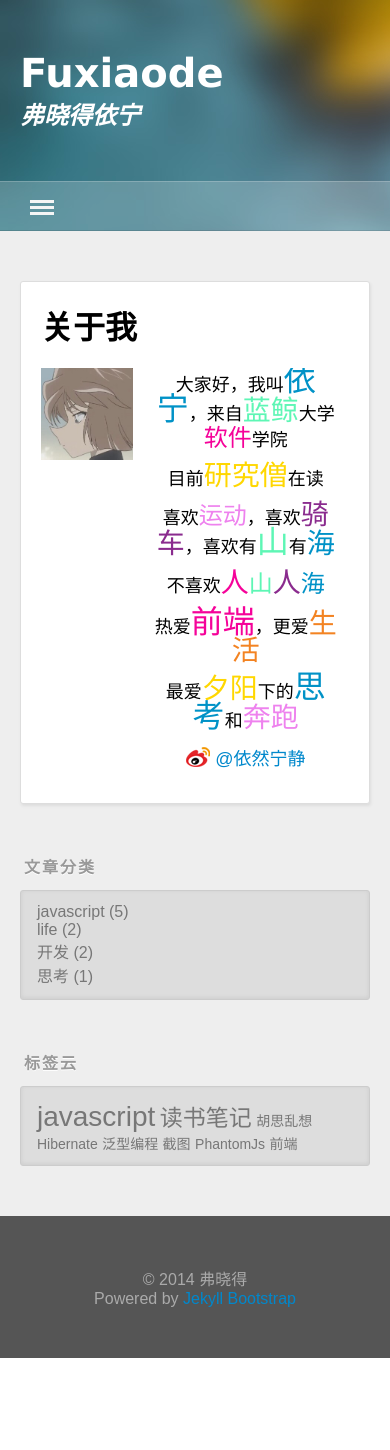
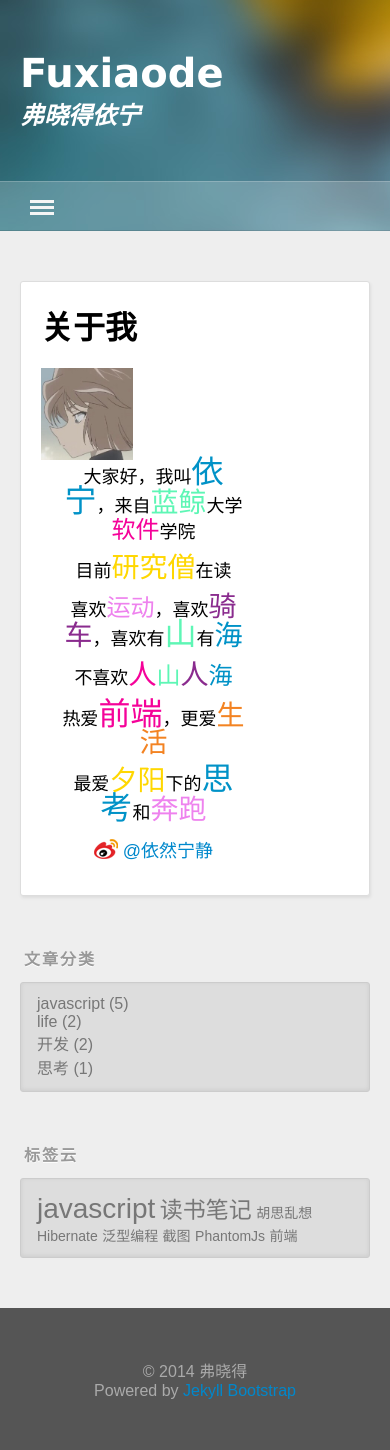
Before and after one commit to danislyn/danislyn.github.com, a Jekyll site: the page built from about.html, in a window 390 px wide. Built offline with Jekyll 4.4.1, drawn with Linux system fonts in a browser that asks for light colours; nearby versions of some CDN libraries; before the commit the page ends 1358 px from its top, so only the background shows below that.

Commit message:
update css

```diff
--- a/assets/custom/css/style.css
+++ b/assets/custom/css/style.css
@@ -513,4 +513,10 @@ a.underline:hover{
         float: none;
     }
 }
+@media screen and (max-width: 640px){
+    #aboutLeft,
+    #aboutRight{
+        float: none;
+    }
+}
 /* media ENDS */
```
